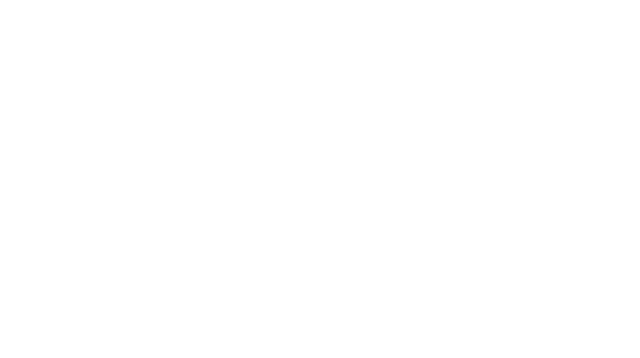
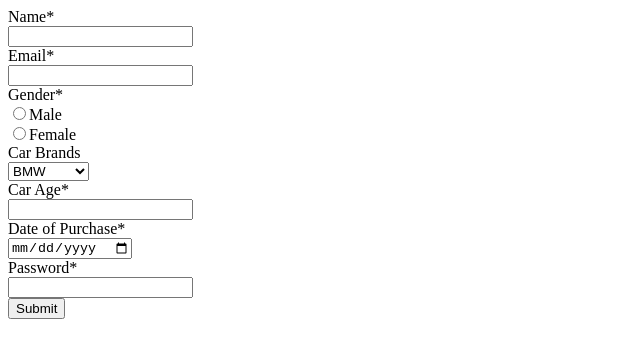
Before and after one commit to acciojob/car-insurance-form-rakshith299, a website: page main.html in a window 1280 px wide. Shown: the whole page, without its empty margins (0-640 px from the left). Drawn offline with Linux system fonts and the light colour scheme.

Commit message:
created a submission

```diff
--- a/main.html
+++ b/main.html
@@ -7,7 +7,52 @@
 </head>
 
 <body>
-	<!-- the entire body must be written by student -->
+	<form method = "POST">
+		<div>
+			<label for = "name" required>Name*</label><br/>
+			<input type = "text" name = "name" id = "name"/>
+		</div>
+
+		<div>
+			<label for = "email" required>Email*</label><br/>
+			<input type = "email" name = "email" id = "email"/>
+		</div>
+
+		<div>
+			<label>Gender*</label><br/>
+			<input type = "radio" name = "gender" value = "male"/>Male<br/>
+			<input type = "radio" name = "gender" value = "female"/>Female<br/>
+		</div>
+
+		<div>
+			<label for = "cars">Car Brands</label><br/>
+			<select name = "cars" id = "cars">
+				<option value = "BMW">BMW</option>
+				<option value = "Audi">Audi</option>
+				<option value = "Mercedez">Mercedez</option>
+			</select>
+		</div>
+
+		<div>
+			<label for = "carage">Car Age*</label><br/>
+			<input type = "number" name = "carage" id = "carage"/>
+		</div>
+
+		<div>
+			<label for = "dop">Date of Purchase*</label><br/>
+			<input type = "date" name = "dop" id = "dop"/>
+		</div>
+
+		<div>
+			<label for = "password">Password*</label><br/>
+			<input type = "password" name = "password" id = "password"/>
+		</div>
+
+		<div>
+			<button type = "submit">Submit</button>
+		</div>
+
+	</form>
     <script type="text/javascript" src="./script.js">
 </script>
 
```
